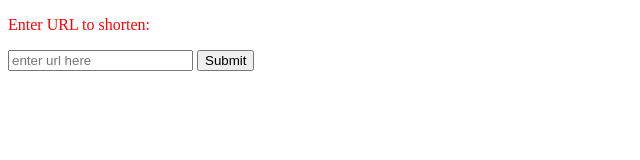
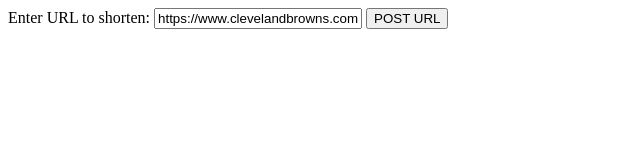
Before and after one commit to bschade18/grizzled-url-shortener, a website: page index.html in a window 1280 px wide. Shown: the whole page, without its empty margins (0-640 px from the left). Drawn offline with Linux system fonts and the light colour scheme.

Commit message:
Update index.html

```diff
--- a/index.html
+++ b/index.html
@@ -3,11 +3,15 @@
   <head></head>
   <body>
     <form>
-      <p class="description" style="color: red;">
+      <p class="description" style="display:inline">
         Enter URL to shorten:
       </p>
-      <input type="text" placeholder="enter url here" />
-      <input type="submit" />
+      <input
+        type="text"
+        value="https://www.clevelandbrowns.com"
+        style="width:200px"
+      />
+      <input type="submit" value="POST URL" />
     </form>
   </body>
 </html>
```
